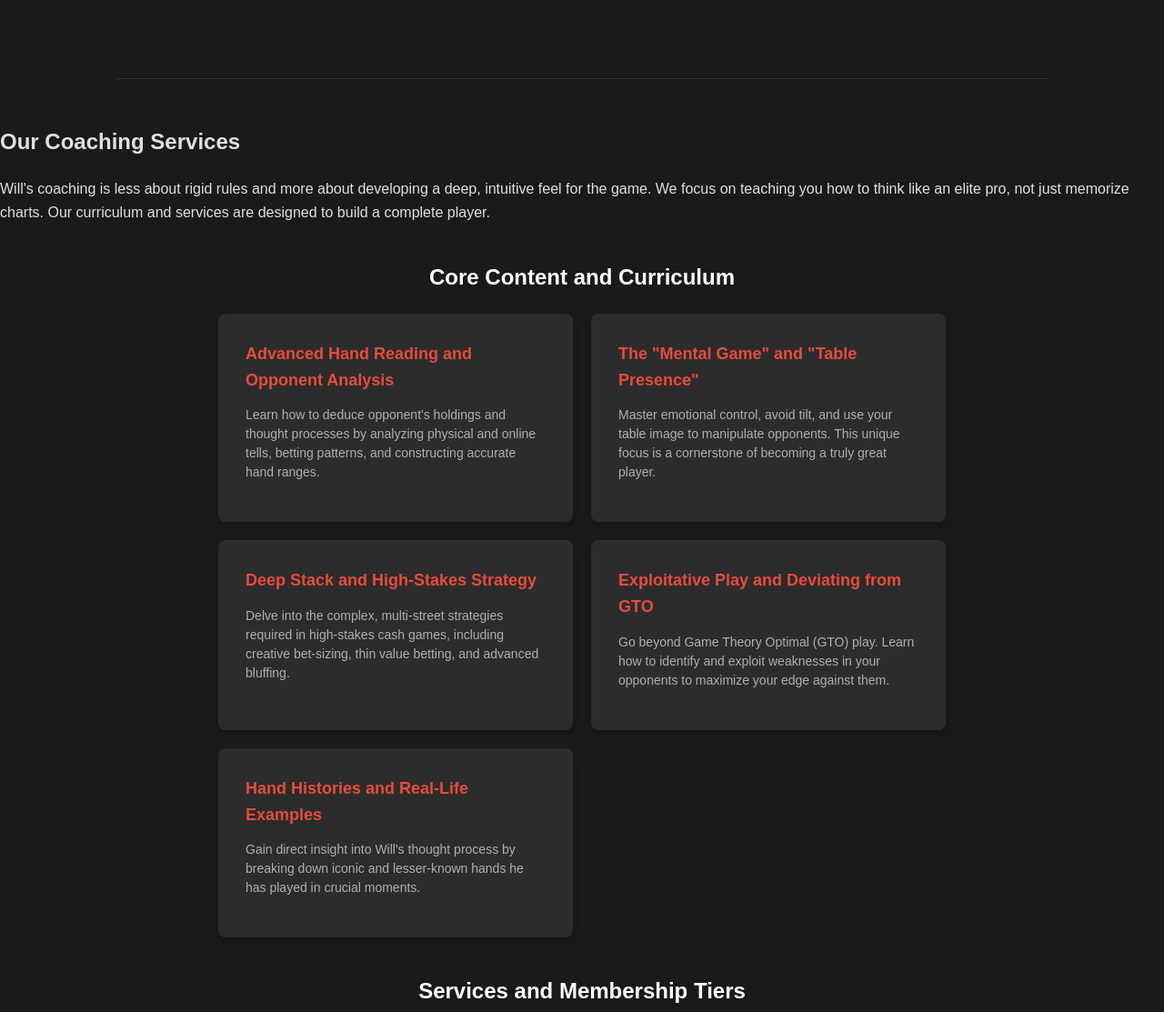
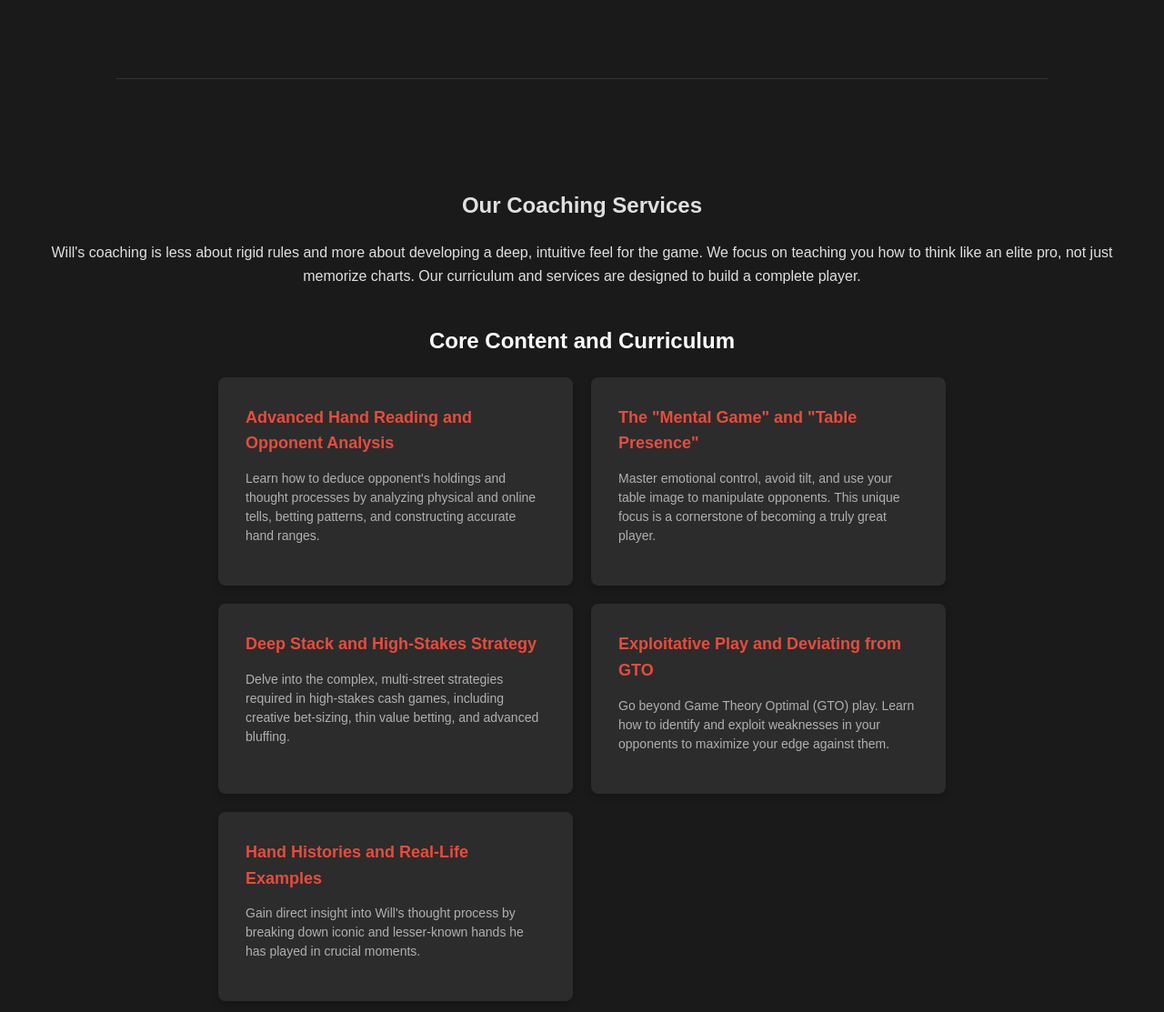
Before and after one commit to WillGivensCoaching/CoachingIntake, a plain HTML site: page index.html in a window 1280 px wide. Shown: the part 1680-2793 px from the top of the page at 91% size. Drawn offline with Linux system fonts and the light colour scheme.

Commit message:
Update index.html

```diff
--- a/index.html
+++ b/index.html
@@ -140,18 +140,24 @@
         }
 
         /* Coaching Services Section Styling */
+        .services-section {
+            text-align: center; /* Centers all content within the section */
+            padding: 50px;
+            max-width: 1200px;
+            margin: auto;
+        }
         .services-section h3 {
             font-size: 24px;
             color: #ffffff;
             margin-top: 40px;
             margin-bottom: 20px;
-            text-align: center; /* Centered headers */
+            text-align: center;
         }
 
         .services-list, .tiers-list {
             list-style: none;
             padding: 0;
-            text-align: left;
+            text-align: center; /* Centers the lists */
             max-width: 800px;
             margin: auto;
             display: grid;
@@ -166,6 +172,7 @@
             font-weight: 500;
             color: #e0e0e0;
             transition: transform 0.2s;
+            text-align: left; /* Keeps the text inside list items left-aligned for readability */
         }
         .services-list li:hover, .tiers-list li:hover {
             transform: translateY(-5px);
```
